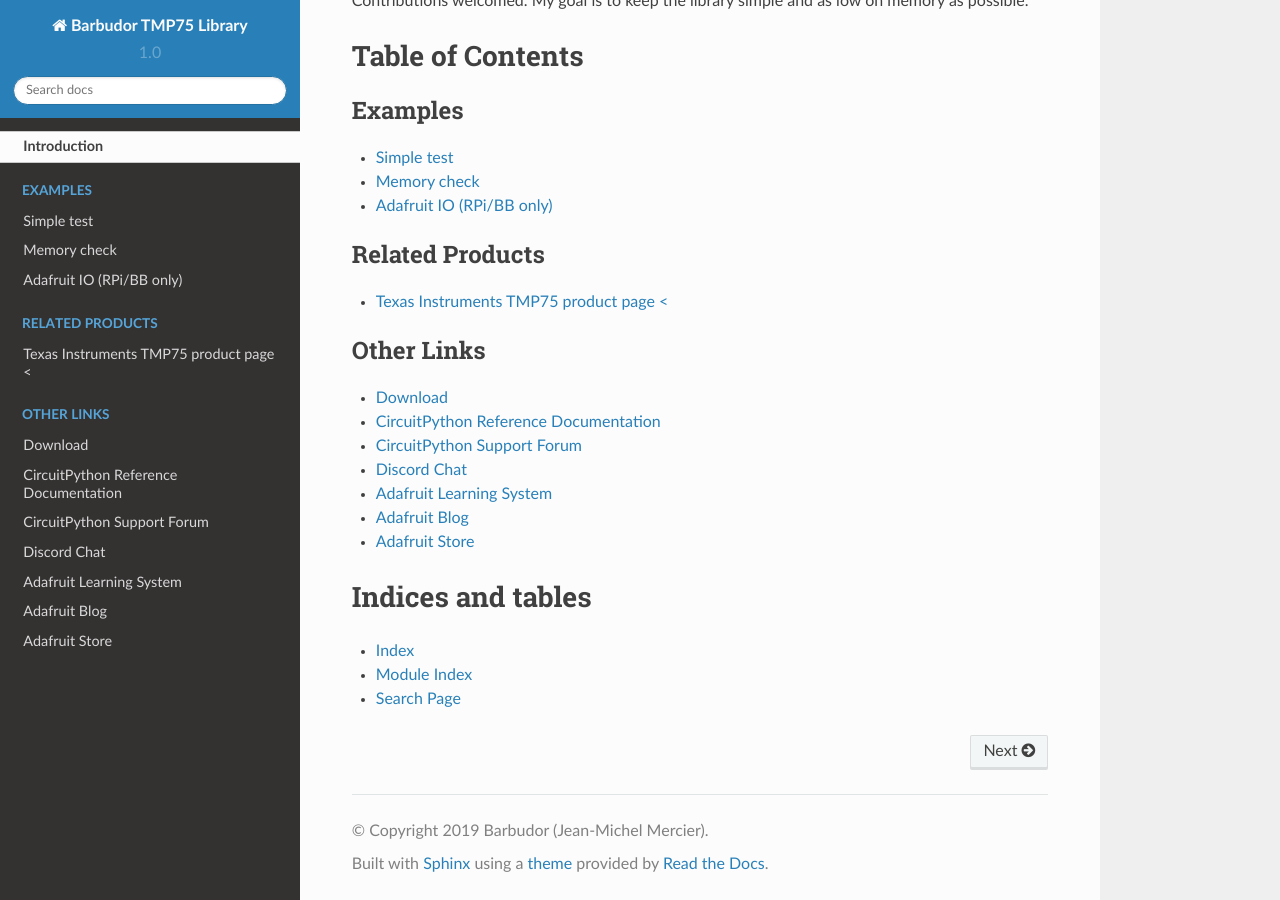
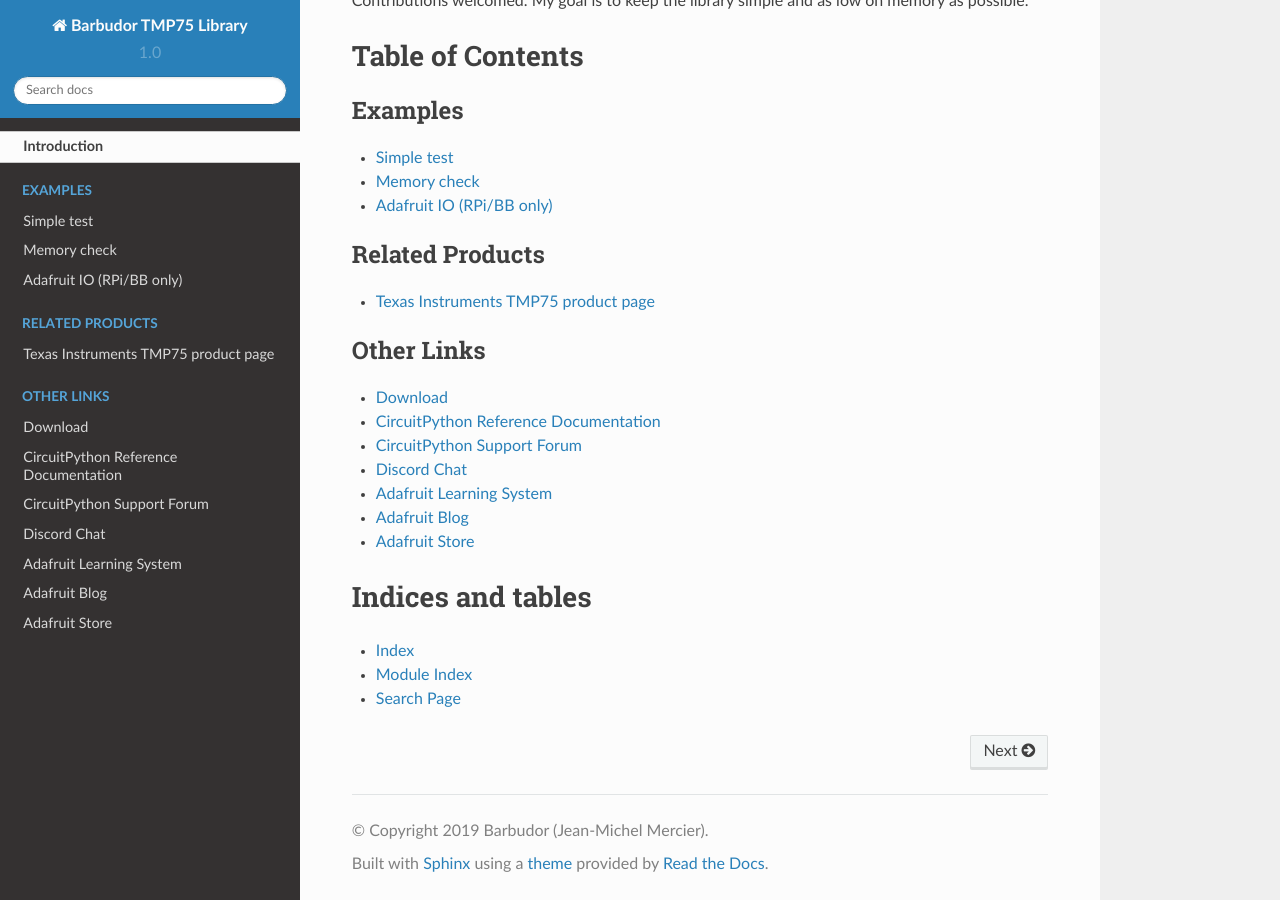
Before and after one commit to barbudor/CircuitPython_TMP75, a Sphinx documentation site: the page built from docs/index.rst, in a window 1280 px wide and 900 px high, scrolled down 843 px. Built offline with Sphinx 7.4.7 and the Read the Docs theme 2.0.0, drawn with Linux system fonts in a browser that asks for light colours.

Commit message:
fixes for travis-ci

```diff
--- a/docs/index.rst
+++ b/docs/index.rst
@@ -26,7 +26,7 @@
 .. toctree::
     :caption: Related Products
 
-    Texas Instruments TMP75 product page <<http://www.ti.com/product/TMP75>
+    Texas Instruments TMP75 product page <http://www.ti.com/product/TMP75>
 
 .. toctree::
     :caption: Other Links
```
Also changed, not shown: barbudor_tmp75.py (+4 -3 lines).
